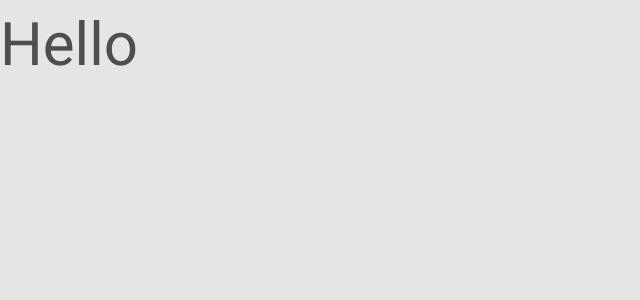
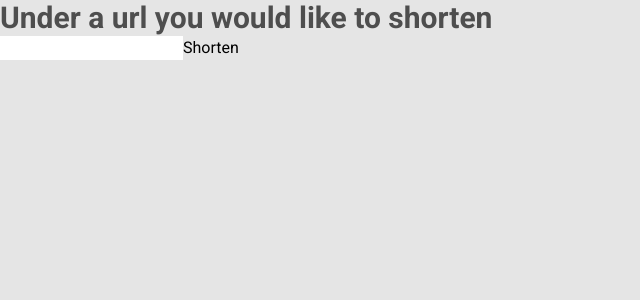
Before and after one commit to dennyhong96/rethink-data-url-shortener, a Next.js app: page / in a window 1280 px wide. Shown: the top 300 px of the page, without its empty margins (0-640 px from the left). Built offline with nearby package versions, Linux system fonts and the light colour scheme; no server answers.

Commit message:
Add mock data file, api route

```diff
--- /dev/null
+++ b/_data/urls.json
@@ -0,0 +1,4 @@
+{
+	"https://www.npmjs.com/package/nanoid": "http://localhost:3000/slvMoqqY-DfV7V_vL3y5d",
+	"sdfds": "http://localhost:3000/LznxLWdy5Wj0Y3MKAuYcS"
+}
--- a/package.json
+++ b/package.json
@@ -14,13 +14,14 @@
 	},
 	"dependencies": {
 		"classnames": "^2.2.6",
+		"nanoid": "^3.1.22",
 		"next": "10.0.7",
 		"prop-types": "^15.7.2",
 		"react": "17.0.1",
 		"react-dom": "17.0.1",
+		"react-toastify": "^7.0.3",
 		"styled-components": "^5.2.1",
-		"styled-reset": "^4.3.4",
-		"react-toastify": "^7.0.3"
+		"styled-reset": "^4.3.4"
 	},
 	"devDependencies": {
 		"@svgr/cli": "^5.5.0",
--- a/src/pages/_document.js
+++ b/src/pages/_document.js
@@ -31,7 +31,6 @@ class MyDocument extends Document {
 		return (
 			<Html>
 				<Head>
-					<title>Rethink Challenge #3</title>
 					<link rel="preconnect" href="https://fonts.gstatic.com" />
 					<link
 						href="https://fonts.googleapis.com/css2?family=Roboto:ital,wght@0,100;0,300;0,400;0,500;0,700;0,900;1,100;1,300;1,400;1,500;1,700;1,900&display=swap"
--- /dev/null
+++ b/src/pages/api/urls.js
@@ -0,0 +1,23 @@
+import fs from "fs";
+import path from "path";
+import { nanoid } from "nanoid";
+
+const DB = path.resolve("_data", "urls.json");
+const APP_DOMAIN = process.env.NEXT_PUBLIC_APP_DOMAIN;
+
+export default async function handler(req, res) {
+	if (req.method === "GET") {
+		const data = fs.readFileSync(path.resolve("_data", "urls.json"));
+		return res.status(200).json(data);
+	}
+
+	// Write back to a file
+	if (req.method === "POST") {
+		const { url } = JSON.parse(req.body);
+		const data = JSON.parse(fs.readFileSync(DB));
+		const shortenedUrl = `${APP_DOMAIN}${nanoid()}`;
+		const newData = { ...data, [url]: shortenedUrl };
+		fs.writeFileSync(DB, JSON.stringify(newData));
+		return res.status(200).json(newData);
+	}
+}
--- a/src/pages/index.js
+++ b/src/pages/index.js
@@ -1,3 +1,37 @@
+import { useEffect, useState } from "react";
+
 export default function CustomPaginationActionsTable() {
-	return <h1>Hello</h1>;
+	const [urls, setUrls] = useState({});
+
+	const [urlInput, setUrlInput] = useState("");
+
+	useEffect(() => {
+		(async () => {
+			const data = await fetch("/api/urls").then(res => res.json());
+			setUrls({ data });
+		})();
+	}, []);
+
+	console.log({ urls });
+
+	const handleChange = evt => {
+		setUrlInput(evt.target.value);
+	};
+
+	const handleSubmit = async evt => {
+		evt.preventDefault();
+		const data = await fetch("/api/urls", {
+			method: "POST",
+			body: JSON.stringify({ url: urlInput }),
+		}).then(res => res.json());
+		console.log(data);
+	};
+
+	return (
+		<form onSubmit={handleSubmit}>
+			<h2>Under a url you would like to shorten</h2>
+			<input value={urlInput} onChange={handleChange} />
+			<button>Shorten</button>
+		</form>
+	);
 }
--- a/src/styles/theme.js
+++ b/src/styles/theme.js
@@ -5,8 +5,8 @@ const theme = {
 		textLightest: "#b8b8b8",
 		background: "#E5E5E5",
 		backgroundDark: "#222222",
-		BDMBlue: "#75CAC9",
-		BDMOrange: "#f06546",
+		hightlight: "#75CAC9",
+		hightlight2: "#f06546",
 	},
 	transitions: {
 		normal: "0.2s ease-out",
```
Also changed, not shown: src/pages/[urls].js (added, +7 -0 lines), 2 other files (tests, documents, lock files or other folders).
